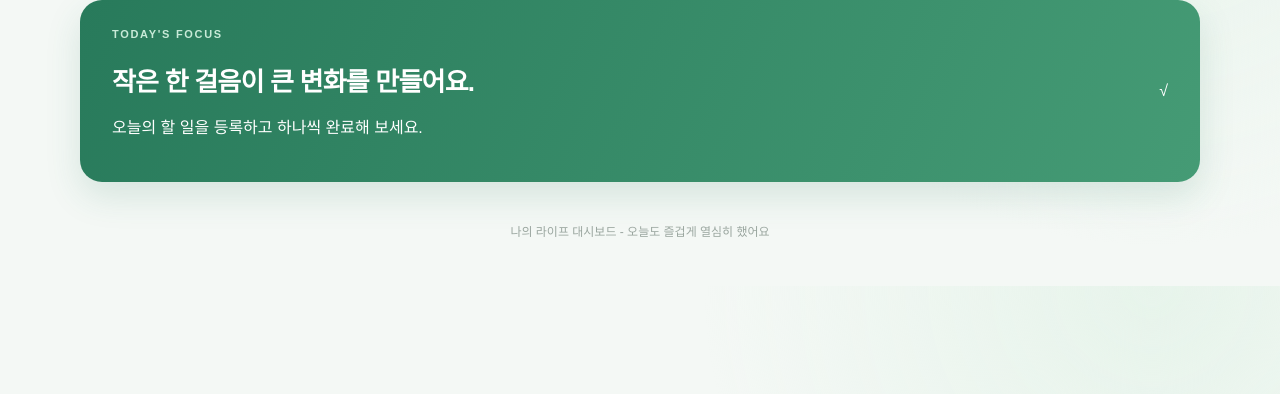
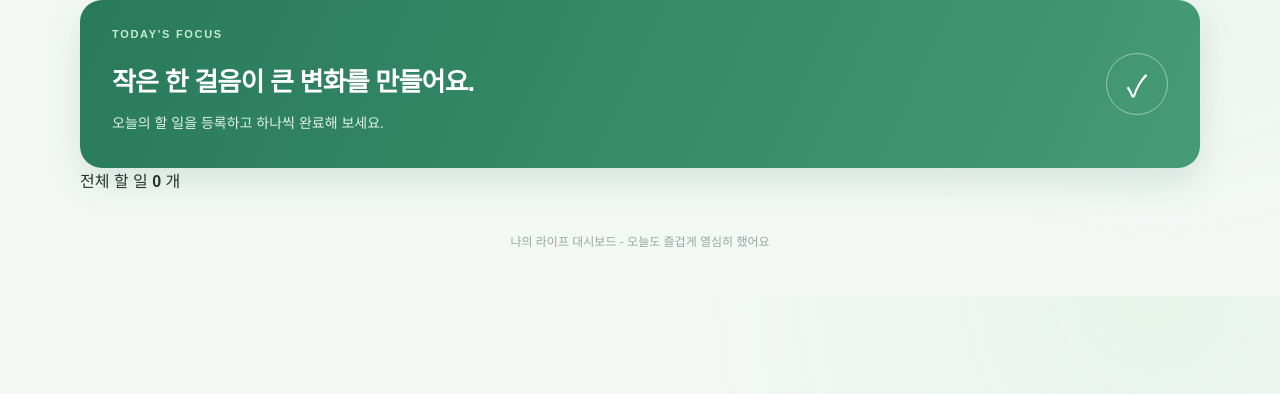
Before and after one commit to tjsdn35/my-mini-game, a Spring Boot app: page /index4.html in a window 1280 px wide. Shown: the part 203-597 px from the top of the page. Run offline with Spring Boot 4, Linux system fonts and the light colour scheme.

Commit message:
ver2.4.3

```diff
--- a/src/main/resources/static/css/style2.css
+++ b/src/main/resources/static/css/style2.css
@@ -106,6 +106,45 @@ body {
 	letter-spacing: -.8px;
 }
 
+/*.focus-panel/p/last-child 속성 설정 */
+.focus-panel p:last-child {
+	margin-bottom: 8px;
+	color: #e1f2ef;
+	font-size: 14px;
+}
+
+.focus-mark {
+	display: grid;
+	flex: 0 0 62px;
+	width: 62px;
+	height: 62px;
+	place-items: center;
+	border: 1px solid rgba(255, 255, 255, .45);
+	border-radius: 50%;
+	color: white;
+	font-size: 30px;
+}
+
+.summary-grid {
+
+}
+
+.summary-card {
+
+}
+
+.summary-label{
+
+}
+
+.totalCount {
+
+}
+
+.summary-unit {
+
+}
+
 /* 꼬리영역 꾸미기 */
 footer {
 	/* main 영역과 여백주기 */
--- a/src/main/resources/static/index4.html
+++ b/src/main/resources/static/index4.html
@@ -36,8 +36,21 @@
 					<h2>작은 한 걸음이 큰 변화를 만들어요.</h2>
 					<p>오늘의 할 일을 등록하고 하나씩 완료해 보세요.</p>
 				</div>
-				<div class="focus-mark" aria-hidden="true">√</div>
+				<div class="focus-mark" aria-hidden="true">✓</div>
 			</section>
+
+			<!-- 오늘의 현황 영역 -->
+			<section
+				class="summary-grid"
+				aria-label="오늘의 현황">
+				<article class="summary-card">
+					<span class="summary-label">전체 할 일</span>
+                    <strong id="totalCount">0</strong>
+                    <span class="summary-unit">개</span>
+				</article>
+
+			</section>
+
 		</main>
 
 		<!-- 회사소개 저작권 기타 사이트맵 꼬리영역이 출력 -->
```
